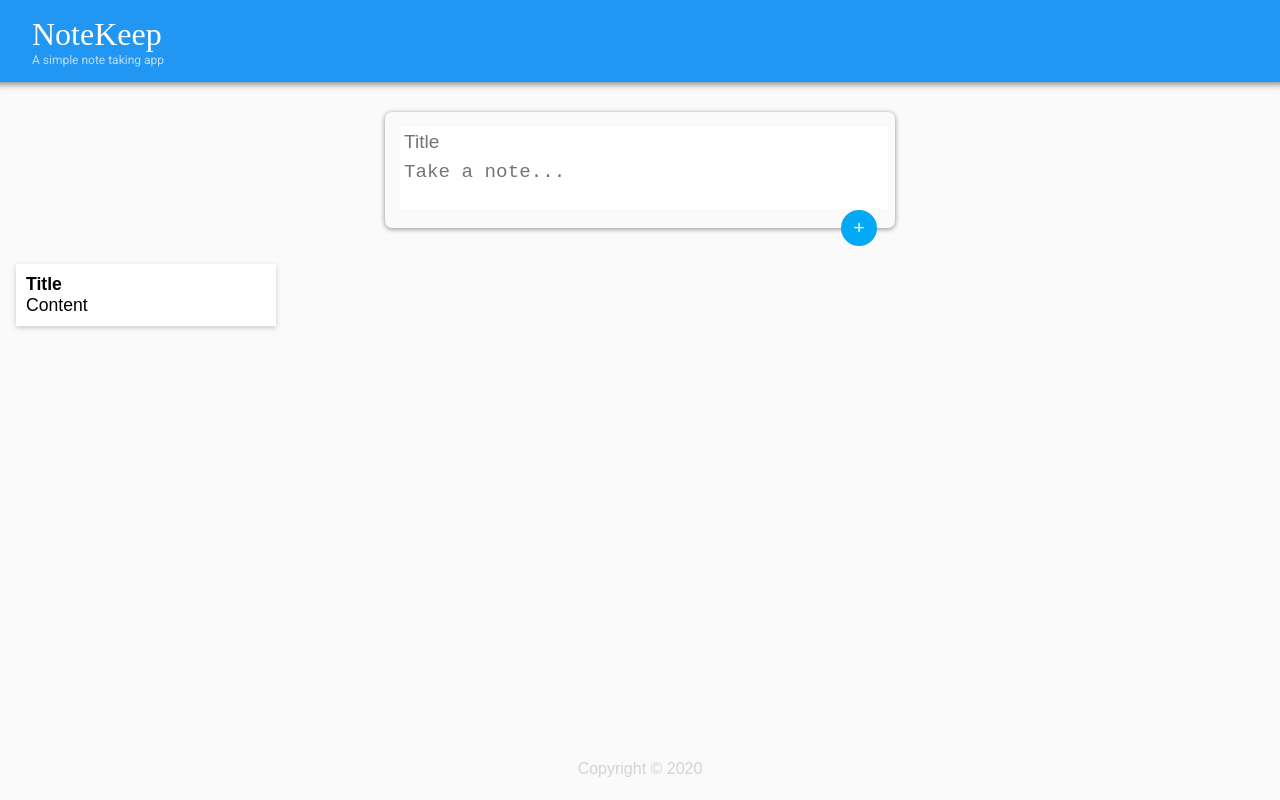
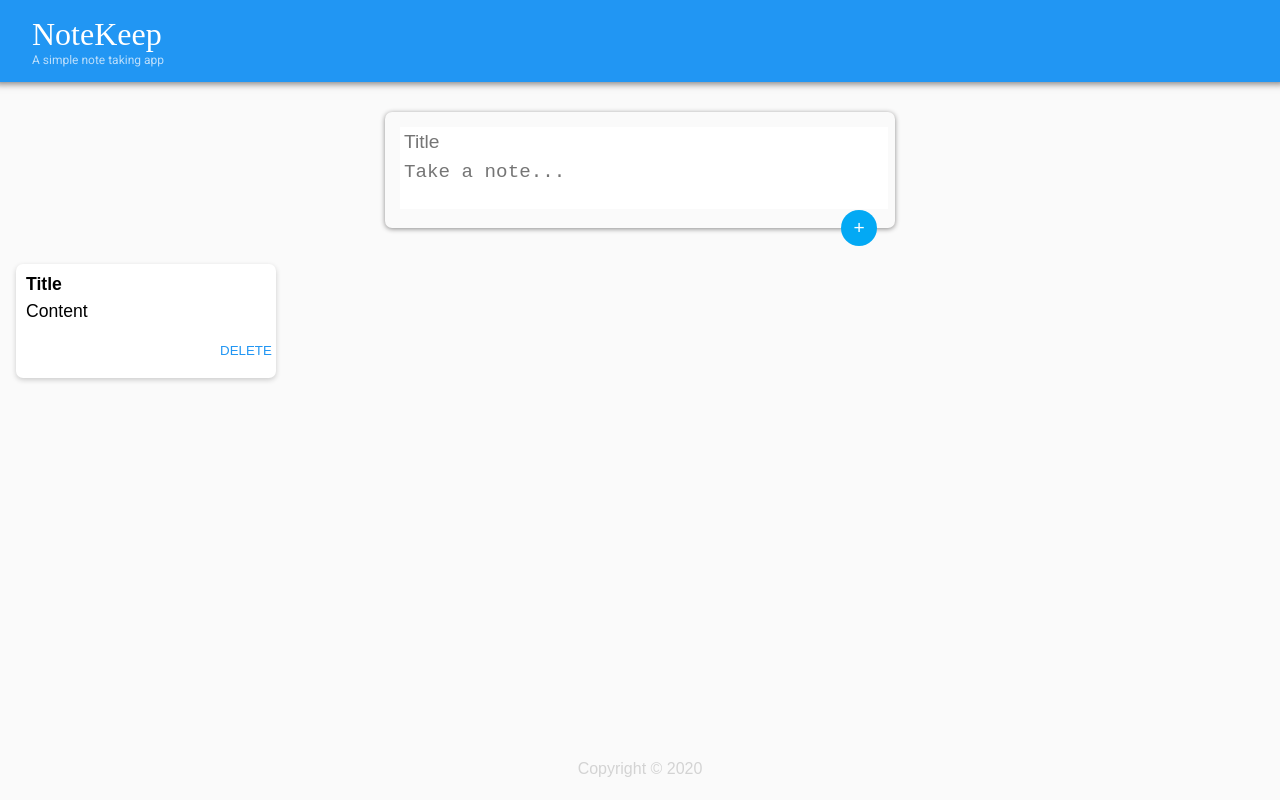
Before and after one commit to TanishqSingla/NoteKeep, a React (Create React App) app: page / in a window 1280 px wide. Built offline with nearby package versions, Linux system fonts and the light colour scheme.

Commit message:
Added a delete button to note

```diff
--- a/public/css/style.css
+++ b/public/css/style.css
@@ -43,19 +43,38 @@ header p {
 }
 
 .note {
+  position: relative;
   background: #fff;
   width: 15rem;
   margin: 1rem;
   box-shadow: 0 2px 5px #ccc;
   padding: 10px;
   float: left;
+  border-radius: 7px;
 }
 
 .note h1 {
   font-size: 1.1rem;
+  margin-bottom: 6px;
 }
 .note p {
   font-size: 1.1em;
+  margin-bottom: 10px;
+  white-space: pre-wrap;
+  word-wrap: break-word;
+}
+
+.note button {
+  position: relative;
+  float: right;
+  margin-right: 10px;
+  background: none;
+  color: var(--primary);
+  border: none;
+  width: 36px;
+  height: 36px;
+  cursor: pointer;
+  outline: none;
 }
 
 form {
--- a/src/components/Note.jsx
+++ b/src/components/Note.jsx
@@ -5,6 +5,7 @@ function Note(props) {
     <div className="note">
       <h1>{props.title}</h1>
       <p>{props.content}</p>
+      <button>DELETE</button>
     </div>
   );
 }
```
